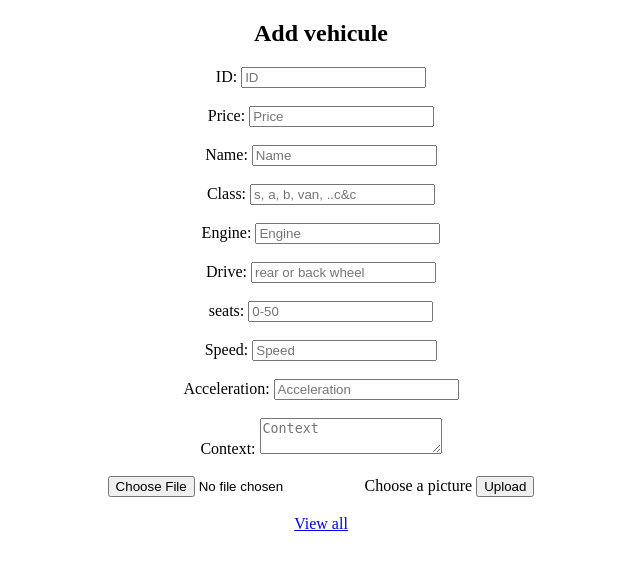
After one commit to sed1k4real/Cars-platform, a PHP site: page /admin/content_insert.php in a window 1280 px wide. The commit adds this page. Shown: the top 570 px of the page, without its empty margins (319-959 px from the left). Run offline with PHP 8.4, Linux system fonts and the light colour scheme.

Commit message:
Setting up content
- Adding new admin panel (content insert) allows to add new vehicles.
- Display content (vehicles) in vehicules section.

```diff
--- /dev/null
+++ b/admin/content_insert.php
@@ -0,0 +1,49 @@
+<!DOCTYPE html>
+<html lang="en">
+<head>
+    <meta charset="UTF-8">
+    <meta http-equiv="X-UA-Compatible" content="IE=edge">
+    <meta name="viewport" content="width=device-width, initial-scale=1.0">
+    <!------links------>
+    <link rel="stylesheet" href="../css/insrt.css">
+    <title>Add vehicules</title>
+</head>
+<body>
+        <center>
+            <div class="main">
+                <form action = "insert.php" method="POST" enctype="multipart/form-data">
+
+                    <h2>Add vehicule</h2>
+                    <label for="id">ID: </label>
+                    <input type="number" name="id" placeholder="ID"><br><br>
+                    <label for="price">Price: </label>
+                    <input type="number" name="price" placeholder="Price"><br><br>
+                    <label for="name">Name: </label>
+                    <input type="text" name="name" placeholder="Name"><br><br>
+                    <label for="class">Class: </label>
+                    <input type="text" name="class" placeholder="s, a, b, van, ..c&c"><br><br>
+                    <label for="engine">Engine: </label>
+                    <input type="text" name="engine" placeholder="Engine"><br><br>
+                    <label for="drive">Drive: </label>
+                    <input type="text" name="drive" placeholder="rear or back wheel"><br><br>
+                    <label for="seat">seats: </label>
+                    <input type="number" name="seat" placeholder="0-50"><br><br>
+                    <label for="speed">Speed: </label>
+                    <input type="number" name="speed" placeholder="Speed"><br><br>
+                    <label for="accel">Acceleration: </label>
+                    <input type="number" name="accel" placeholder="Acceleration"><br><br>
+                    <label for="context">Context: </label>
+                    <textarea type="text" name="context" placeholder="Context"></textarea><br><br>
+
+                    <input type="file" name="image">
+
+                    <label for="file">Choose a picture</label>
+
+                    <button name='upload'>Upload</button>
+                    <br><br>
+                    <a href="../vehicules.php">View all</a>
+                </form>
+            </div>
+        </center>
+</body>
+</html>
--- /dev/null
+++ b/config.php
@@ -0,0 +1,3 @@
+<?php
+    $con = mysqli_connect('localhost','root','','carsdealership') or die($mysqli->connect_error);
+?>
--- a/index.html
+++ b/index.html
@@ -21,7 +21,7 @@
                 <a class="active" href="index.html">Home</a>
                 <a href="news.html">News</a>
                 <div class="dropdown">
-                    <a href="vehicules.html">Vehicules<span class="material-symbols-outlined">expand_more</span></a>
+                    <a href="vehicules.php">Vehicules<span class="material-symbols-outlined">expand_more</span></a>
                         <div class="dropdown-content">
                             <a href="#">Class S</a>
                             <a href="#">Class A</a>
--- a/news.html
+++ b/news.html
@@ -20,7 +20,7 @@
                 <a href="index.html">Home</a>
                 <a class="active" href="news.html">News</a>
                 <div class="dropdown">
-                    <a href="vehicules.html">Vehicules<span class="material-symbols-outlined">expand_more</span></a>
+                    <a href="vehicules.php">Vehicules<span class="material-symbols-outlined">expand_more</span></a>
                         <div class="dropdown-content">
                             <a href="#">Class S</a>
                             <a href="#">Class A</a>
--- a/specialDeals.html
+++ b/specialDeals.html
@@ -20,7 +20,7 @@
                 <a href="index.html">Home</a>
                 <a href="news.html">News</a>
                 <div class="dropdown">
-                    <a href="vehicules.html">Vehicules<span class="material-symbols-outlined">expand_more</span></a>
+                    <a href="vehicules.php">Vehicules<span class="material-symbols-outlined">expand_more</span></a>
                         <div class="dropdown-content">
                             <a href="#">Class S</a>
                             <a href="#">Class A</a>
```
Also changed, not shown: CSS/index.css (+3 -7 lines), admin/insert.php (added, +43 -0 lines), css/vehicles.css (added, +22 -0 lines), vehicules.php (renamed from vehicules.html, +20 -1 lines), css/insrt.css (added), images/Aventador.jpg (added), images/Dominator.jpg (added).
